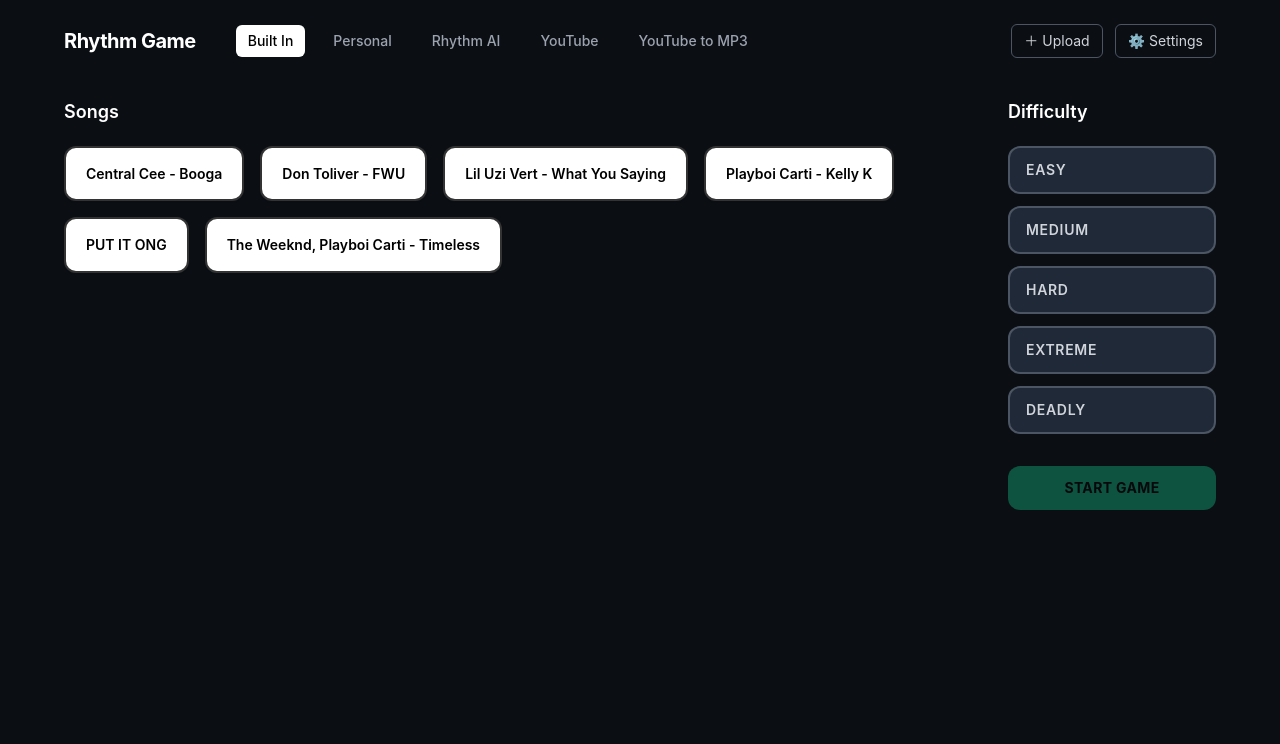
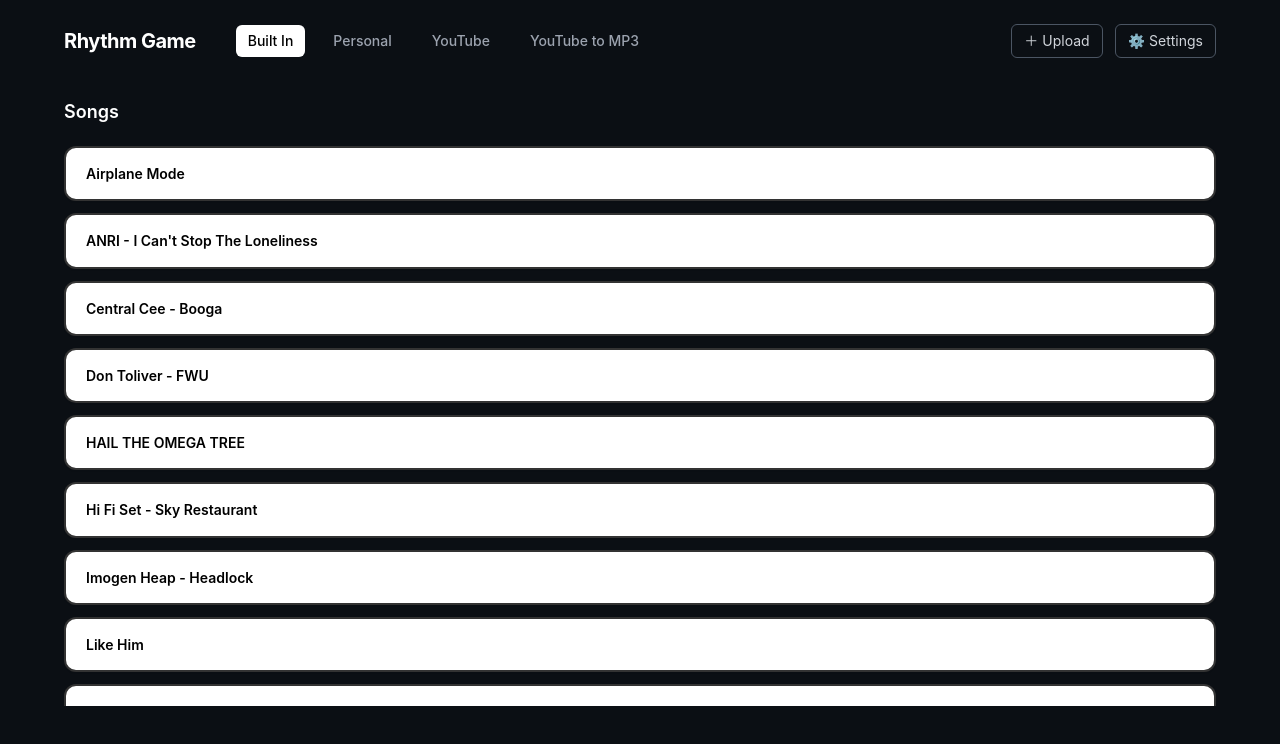
Before and after one commit to danielfrankin85-blip/RhythmAi, a React (Vite) app: page / in a window 1280 px wide. Shown: the top 744 px of the page. Built offline with nearby package versions, Linux system fonts and the light colour scheme.

Commit message:
feat: remove Rhythm AI tab, add all music folder songs, make song list vertical, show difficulty only when song selected, add color-coded difficulty buttons

```diff
--- a/src/components/Menu/SongSelect.tsx
+++ b/src/components/Menu/SongSelect.tsx
@@ -2,7 +2,7 @@
 import type { Difficulty } from '../../beatmap/BeatmapGenerator';
 
 /* ── Song source tab type ─────────────────────────────────────────────── */
-type SongTab = 'builtin' | 'personal' | 'rhythm-ai' | 'youtube' | 'yt-mp3';
+type SongTab = 'builtin' | 'personal' | 'youtube' | 'yt-mp3';
 
 interface SongEntry {
   id: string;
@@ -14,18 +14,25 @@
 
 /* ── Song data ────────────────────────────────────────────────────────── */
 const BUILT_IN_SONGS: SongEntry[] = [
-  { id: 'b1', name: 'Central Cee - Booga', source: 'builtin', path: '/music/Central_Cee_-_Booga_(Lyrics)_320k.mp3' },
-  { id: 'b2', name: 'Don Toliver - FWU', source: 'builtin', path: '/music/Don_Toliver_-_FWU_(AUDIO)_320k.mp3' },
-  { id: 'b3', name: 'Lil Uzi Vert - What You Saying', source: 'builtin', path: '/music/Lil_Uzi_Vert_-_What_You_Saying_(Lyrics)_320k.mp3' },
-  { id: 'b4', name: 'Playboi Carti - Kelly K', source: 'builtin', path: '/music/Playboi_Carti_-_Kelly_K_(Audio)_320k.mp3' },
-  { id: 'b5', name: 'PUT IT ONG', source: 'builtin', path: '/music/PUT_IT_ONG_320k.mp3' },
-  { id: 'b6', name: 'The Weeknd, Playboi Carti - Timeless', source: 'builtin', path: '/music/The_Weeknd%2C_Playboi_Carti_-_Timeless_(Audio)_320k.mp3' },
-];
-
-const RHYTHM_AI_SONGS: SongEntry[] = [
-  { id: 'ai-1', name: 'Rhythm AI Suggestion: Neon Pulse', source: 'rhythm-ai' },
-  { id: 'ai-2', name: 'Rhythm AI Suggestion: Skyline Drive', source: 'rhythm-ai' },
-  { id: 'ai-3', name: 'Rhythm AI Suggestion: Night Circuit', source: 'rhythm-ai' },
+  { id: 'b1', name: 'Airplane Mode', source: 'builtin', path: '/music/Airplane_Mode_320k.mp3' },
+  { id: 'b2', name: 'ANRI - I Can\'t Stop The Loneliness', source: 'builtin', path: '/music/ANRI_-_I_Can\'t_Stop_The_Loneliness_320k.mp3' },
+  { id: 'b3', name: 'Central Cee - Booga', source: 'builtin', path: '/music/Central_Cee_-_Booga_(Lyrics)_320k.mp3' },
+  { id: 'b4', name: 'Don Toliver - FWU', source: 'builtin', path: '/music/Don_Toliver_-_FWU_(AUDIO)_320k.mp3' },
+  { id: 'b5', name: 'HAIL THE OMEGA TREE', source: 'builtin', path: '/music/HAIL_THE_OMEGA_TREE_320k.mp3' },
+  { id: 'b6', name: 'Hi Fi Set - Sky Restaurant', source: 'builtin', path: '/music/Hi_Fi_Set_-_Sky_Restaurant_320k.mp3' },
+  { id: 'b7', name: 'Imogen Heap - Headlock', source: 'builtin', path: '/music/Imogen_Heap_-_Headlock_(Lyrics)_320k.mp3' },
+  { id: 'b8', name: 'Like Him', source: 'builtin', path: '/music/Like_Him_320k.mp3' },
+  { id: 'b9', name: 'Lil Tecca - Dark Thoughts', source: 'builtin', path: '/music/Lil_Tecca_-_Dark_Thoughts_(Official_Video)_320k.mp3' },
+  { id: 'b10', name: 'Lil Uzi Vert - What You Saying', source: 'builtin', path: '/music/Lil_Uzi_Vert_-_What_You_Saying_(Lyrics)_320k.mp3' },
+  { id: 'b11', name: 'NIWA FULL SHOWCASE - Teno and More', source: 'builtin', path: '/music/NIWA_FULL_SHOWCASE_-_Teno_and_More_320k.mp3' },
+  { id: 'b12', name: 'Playboi Carti - Kelly K', source: 'builtin', path: '/music/Playboi_Carti_-_Kelly_K_(Audio)_320k.mp3' },
+  { id: 'b13', name: 'PUT IT ONG', source: 'builtin', path: '/music/PUT_IT_ONG_320k.mp3' },
+  { id: 'b14', name: 'RAYE - Where Is My Husband', source: 'builtin', path: '/music/RAYE_-_Where_Is_My_Husband_320k.mp3' },
+  { id: 'b15', name: 'Spectrum [スペクトラム] - F-L-Y', source: 'builtin', path: '/music/Spectrum_[スペクトラム]_-_F-L-Y_(1980)_320k.mp3' },
+  { id: 'b16', name: 'The Weeknd, Playboi Carti - Timeless', source: 'builtin', path: '/music/The_Weeknd,_Playboi_Carti_-_Timeless_(Audio)_320k.mp3' },
+  { id: 'b17', name: 'Yasuha - Flyday Chinatown', source: 'builtin', path: '/music/Yasuha_-_Flyday_Chinatown_320k.mp3' },
+  { id: 'b18', name: 'ミカヅキBIGWAVE - Emotional Prism', source: 'builtin', path: '/music/ミカヅキBIGWAVE_-_Emotional_Prism_感情的なプリズム_320k.mp3' },
+  { id: 'b19', name: '稲葉曇『ロストアンブレラ』', source: 'builtin', path: '/music/稲葉曇『ロストアンブレラ』Vo._歌愛ユキ_320k.mp3' },
 ];
 
 const YOUTUBE_SONGS: SongEntry[] = [
@@ -41,17 +48,16 @@
 const TAB_OPTIONS: { id: SongTab; label: string }[] = [
   { id: 'builtin', label: 'Built In' },
   { id: 'personal', label: 'Personal' },
-  { id: 'rhythm-ai', label: 'Rhythm AI' },
   { id: 'youtube', label: 'YouTube' },
   { id: 'yt-mp3', label: 'YouTube to MP3' },
 ];
 
-const DIFFICULTIES: { value: Difficulty; label: string }[] = [
-  { value: 'easy', label: 'Easy' },
-  { value: 'medium', label: 'Medium' },
-  { value: 'hard', label: 'Hard' },
-  { value: 'extreme', label: 'Extreme' },
-  { value: 'deadly', label: 'Deadly' },
+const DIFFICULTIES: { value: Difficulty; label: string; color: string }[] = [
+  { value: 'easy', label: 'Easy', color: 'bg-green-500 hover:bg-green-400' },
+  { value: 'medium', label: 'Medium', color: 'bg-orange-500 hover:bg-orange-400' },
+  { value: 'hard', label: 'Hard', color: 'bg-red-500 hover:bg-red-400' },
+  { value: 'extreme', label: 'Extreme', color: 'bg-purple-500 hover:bg-purple-400' },
+  { value: 'deadly', label: 'Deadly', color: 'bg-red-900 hover:bg-red-800' },
 ];
 
 /* ── Props ────────────────────────────────────────────────────────────── */
@@ -77,7 +83,6 @@
   const songs = useMemo(() => {
     if (activeTab === 'builtin') return BUILT_IN_SONGS;
     if (activeTab === 'personal') return personalSongs;
-    if (activeTab === 'rhythm-ai') return RHYTHM_AI_SONGS;
     if (activeTab === 'youtube') return YOUTUBE_SONGS;
     return YT_MP3_SONGS;
   }, [activeTab, personalSongs]);
@@ -186,7 +191,7 @@
         <section className="flex-1">
           <h2 className="mb-5 text-lg font-semibold text-white">Songs</h2>
 
-          <div className="flex flex-wrap gap-4">
+          <div className="flex flex-col gap-3 overflow-y-auto" style={{ maxHeight: '70vh' }}>
             {songs.length === 0 && (
               <p className="text-sm text-gray-500">No songs in this tab yet.</p>
             )}
@@ -224,7 +229,8 @@
           </div>
         </section>
 
-        {/* ── RIGHT: Difficulty + Start ── */}
+        {/* ── RIGHT: Difficulty + Start (only show when song selected) ── */}
+        {selectedSongId && (
           <aside className="w-52 shrink-0">
             <h2 className="mb-5 text-lg font-semibold text-white">Difficulty</h2>
 
@@ -236,12 +242,12 @@
                     key={d.value}
                     onClick={() => setSelectedDifficulty(d.value)}
                     className={`
-                    rounded-xl border-2 px-4 py-3 text-left text-sm font-semibold uppercase tracking-wider
+                      rounded-xl border-2 px-4 py-3 text-left text-sm font-bold uppercase tracking-wider text-white
                       transition-all duration-200 ease-out
                       hover:-translate-y-0.5 hover:shadow-md
                       ${isActive
-                      ? 'border-sky-400 bg-white text-black shadow-[0_0_12px_rgba(56,189,248,0.35)]'
-                      : 'border-gray-600 bg-game-panel text-gray-300 hover:border-white hover:text-white'}
+                        ? `${d.color} border-white shadow-[0_0_12px_rgba(255,255,255,0.4)]`
+                        : 'border-gray-600 bg-game-panel hover:border-white'}
                     `}
                     aria-pressed={isActive}
                   >
@@ -261,6 +267,7 @@
               {isLoading ? 'Analyzing…' : 'Start Game'}
             </button>
           </aside>
+        )}
       </div>
     </div>
   );
```
Lines whose indentation alone changed are shown as unchanged.
